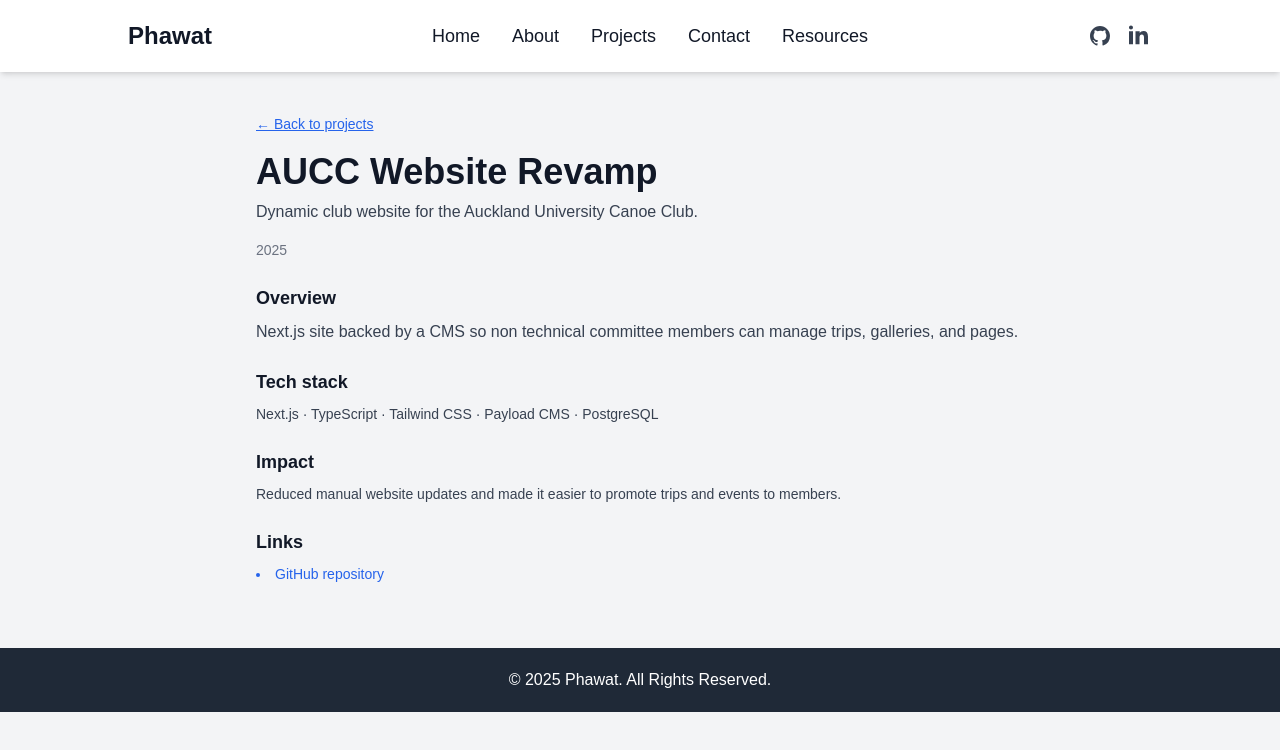
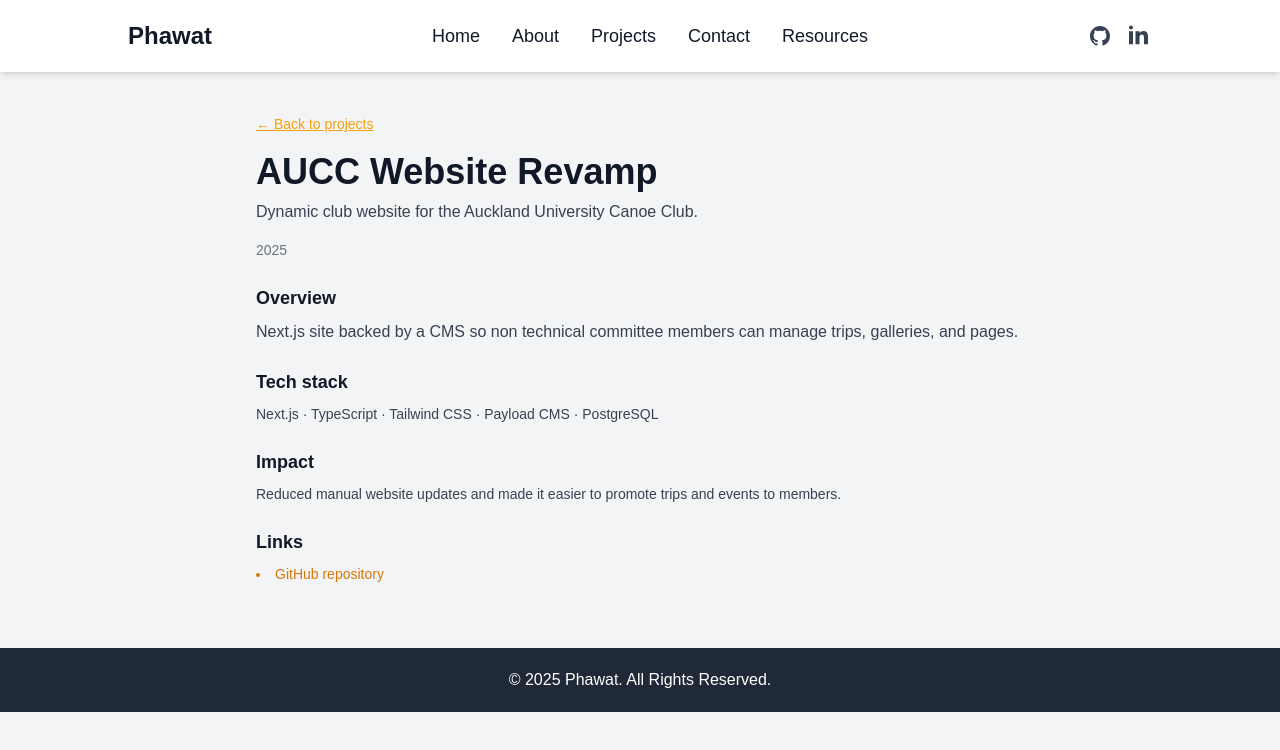
Before and after one commit to phawatboom/my-portfolio, a Next.js app: page /projects/aucc-website in a window 1280 px wide. Shown: the top 750 px of the page. Built offline with nearby package versions, Linux system fonts and the light colour scheme.

Commit message:
fix: fix build error

```diff
--- a/app/projects/[slug]/page.tsx
+++ b/app/projects/[slug]/page.tsx
@@ -3,18 +3,17 @@ import Link from "next/link";
 import { notFound } from "next/navigation";
 import { projects } from "@/data/projects";
 
-type ProjectPageProps = {
-  params: {
-    slug: string;
-  };
-};
-
 export function generateStaticParams() {
   return projects.map((project) => ({ slug: project.slug }));
 }
 
-export function generateMetadata({ params }: ProjectPageProps): Metadata {
-  const project = projects.find((p) => p.slug === params.slug);
+export async function generateMetadata({
+  params,
+}: {
+  params: Promise<{ slug: string }>;
+}): Promise<Metadata> {
+  const { slug } = await params;
+  const project = projects.find((p) => p.slug === slug);
 
   if (!project) {
     return {
@@ -28,8 +27,13 @@ export function generateMetadata({ params }: ProjectPageProps): Metadata {
   };
 }
 
-export default function ProjectDetailPage({ params }: ProjectPageProps) {
-  const project = projects.find((p) => p.slug === params.slug);
+export default async function ProjectDetailPage({
+  params,
+}: {
+  params: Promise<{ slug: string }>;
+}) {
+  const { slug } = await params;
+  const project = projects.find((p) => p.slug === slug);
 
   if (!project) {
     notFound();
@@ -37,7 +41,10 @@ export default function ProjectDetailPage({ params }: ProjectPageProps) {
 
   return (
     <div className="max-w-3xl mx-auto">
-      <Link href="/projects" className="text-sm text-blue-600 underline">
+      <Link
+        href="/projects"
+        className="text-sm text-amber-500 underline hover:text-amber-600"
+      >
         ← Back to projects
       </Link>
 
@@ -68,7 +75,7 @@ export default function ProjectDetailPage({ params }: ProjectPageProps) {
 
       <section className="mb-6">
         <h2 className="text-lg font-semibold mb-2">Links</h2>
-        <ul className="list-disc list-inside text-sm text-blue-600">
+        <ul className="list-disc list-inside text-sm text-amber-600">
           {project.links.github && (
             <li>
               <a
```
